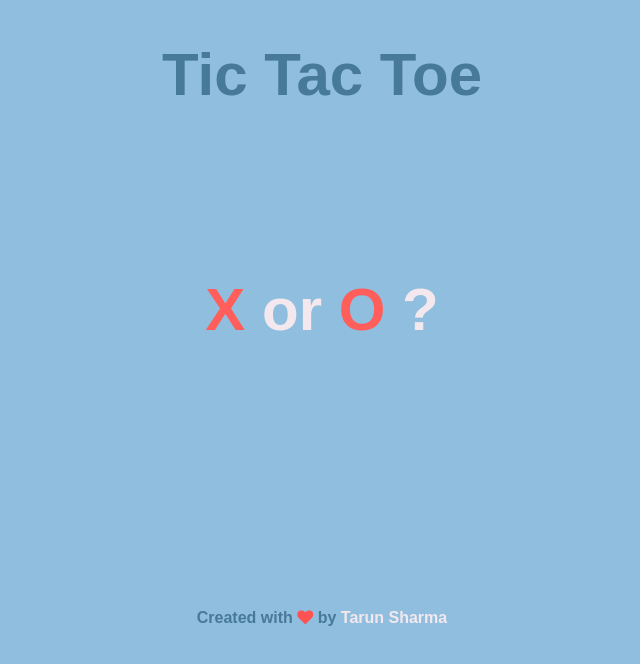
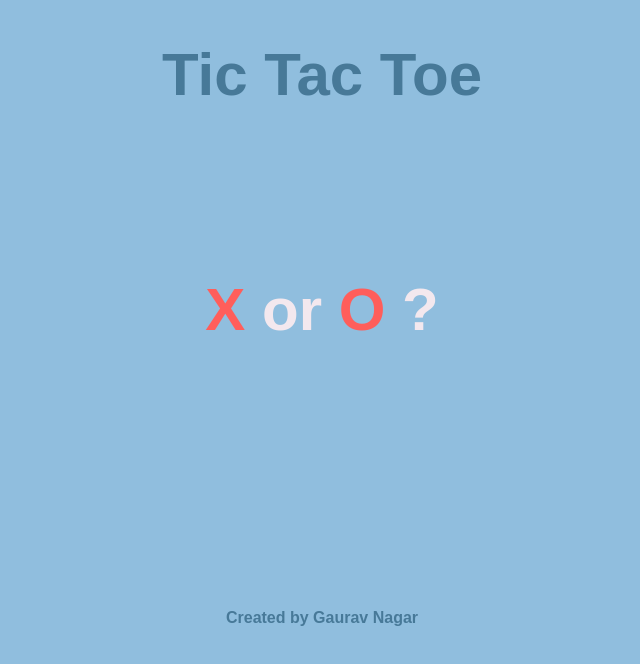
Before and after one commit to Tarun-Sharma1/tic-tac-toe, a plain HTML site: page index.html in a window 1280 px wide. Shown: the whole page, without its empty margins (318-958 px from the left). Drawn offline with nearby package versions, Linux system fonts and the light colour scheme; a web font is replaced by a local one.

Commit message:
Update index.html

```diff
--- a/index.html
+++ b/index.html
@@ -51,5 +51,5 @@
 </body>
 
 <footer>
-  <p class="center">Created with <i class="fa fa-heart" style="color: #FF5252"></i> by <a href="https://github.com/Tarun-coder993">Tarun Sharma</a></p>
+  <p class="center">Created by Gaurav Nagar</p>
 </footer>
```
